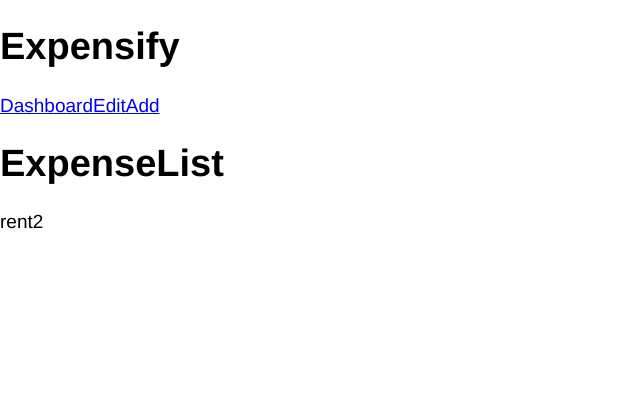
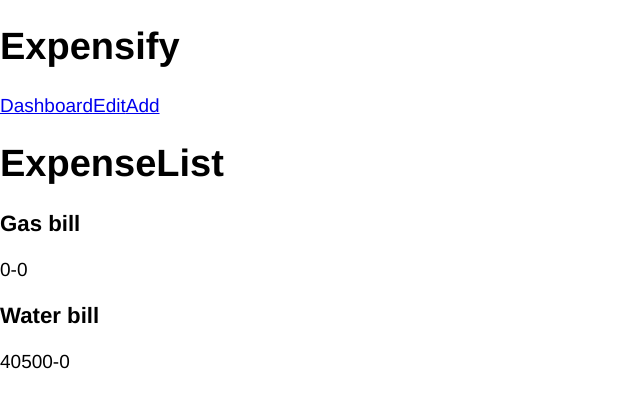
Before and after one commit to shrutidhungana/budget-app, a React (Create React App) app: page / in a window 1280 px wide. Shown: the top 408 px of the page, without its empty margins (0-640 px from the left). Built offline with nearby package versions, Linux system fonts and the light colour scheme.

Commit message:
Added filtered list

```diff
--- a/src/App.jsx
+++ b/src/App.jsx
@@ -12,12 +12,12 @@
 const App = () => {
   const store = configureStore();
 
-  store.dispatch(addExpense({ description: 'Water bill' }))
+  store.dispatch(addExpense({ description: 'Water bill', amount: 40500 }))
   store.dispatch(addExpense({description:'Gas bill'}))
   store.dispatch(setTextFilter('water'))
 
   setTimeout(() => {
-    store.dispatch(setTextFilter('rent'))
+    store.dispatch(setTextFilter('bill'))
   }, 4000)
 
   const state = store.getState();
--- a/src/components/Expense/ExpenseList.jsx
+++ /dev/null
@@ -1,23 +0,0 @@
-import React from 'react'
-import { connect } from 'react-redux'
-
-const ExpenseList = (props) => {
-    return (
-        <div>
-            <h1>
-                ExpenseList
-            </h1>
-            {props.filters.text}
-            {props.expenses.length}
-        </div>
-    );
-};
-
-const mapStateToProps = (state) => {
-    return {
-        expenses: state.expenses,
-        filters: state.filters
-    };
-};
-
-    export default  connect(mapStateToProps)(ExpenseList)
--- /dev/null
+++ b/src/components/ExpenseList.jsx
@@ -0,0 +1,29 @@
+import React from 'react'
+import { connect } from 'react-redux'
+import ExpenseListItem from '../components/ExpenseListItem';
+import selectExpenses  from '../Selectors/expenses'
+
+const ExpenseList = (props) => {
+    return (
+        <div>
+            <h1>
+                ExpenseList
+            </h1>
+
+            {props.expenses.map((expense) => {
+                return (
+                    <ExpenseListItem key = {expense.id} {...expense} />
+                );
+            })}
+        </div>
+    );
+};
+
+const mapStateToProps = (state) => {
+    return {
+        expenses: selectExpenses(state.expenses,state.filters),
+
+    };
+};
+
+    export default  connect(mapStateToProps)(ExpenseList)
--- /dev/null
+++ b/src/components/ExpenseListItem.jsx
@@ -0,0 +1,17 @@
+import React from 'react'
+
+const ExpenseListItem = ({description, amount, createdAt}) => {
+
+  return (
+      <div>
+          <h3>
+            {description}
+          </h3>
+          <p>
+              {amount}-{createdAt}
+          </p>
+      </div>
+  )
+}
+
+export default ExpenseListItem
```
Also changed, not shown: src/Routes/AppRouter.jsx (+5 -5 lines), src/components/AddExpensepage.jsx (renamed from src/components/Expense/AddExpensepage.jsx), src/components/EditExpensepage.jsx (renamed from src/components/Expense/EditExpensepage.jsx), src/components/ExpenseDashboardpage.jsx (renamed from src/components/Expense/ExpenseDashboardpage.jsx), src/components/Header.jsx (renamed from src/components/Expense/Header.jsx), src/components/NotFoundPage.jsx (renamed from src/components/Expense/NotFoundPage.jsx).
